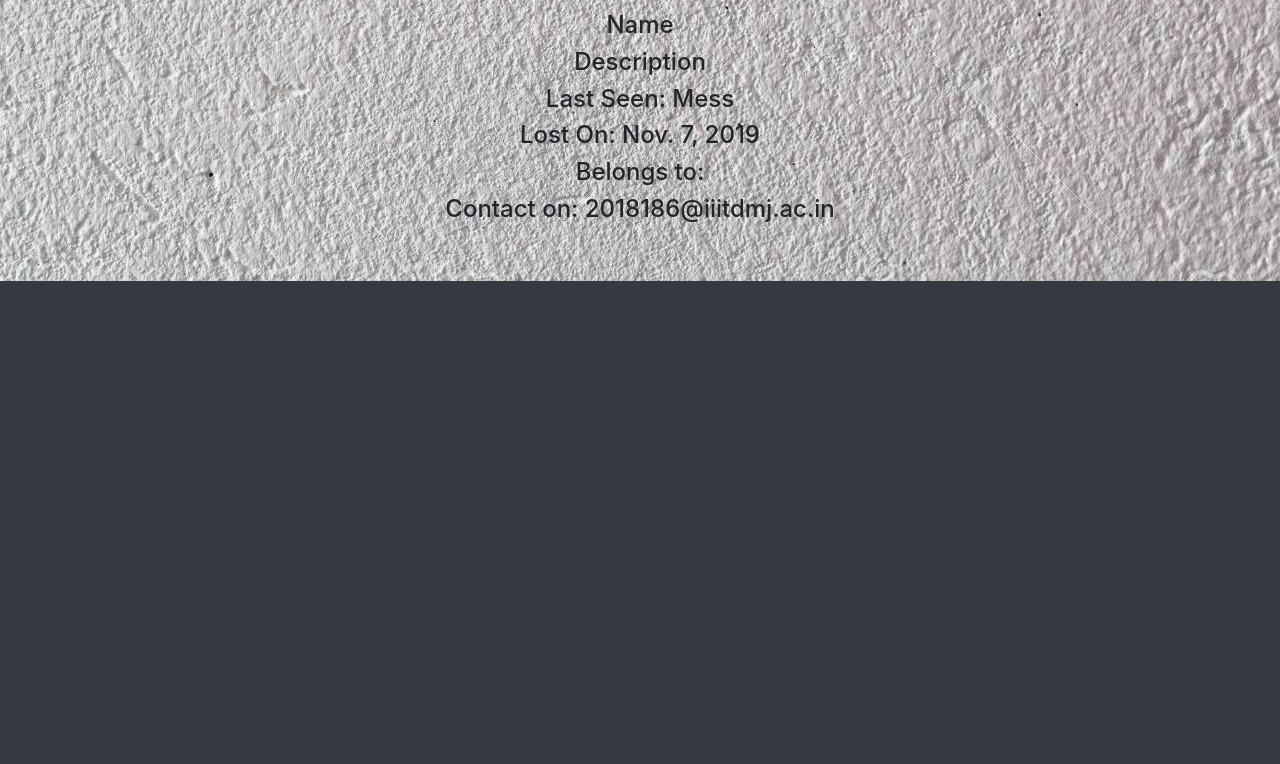
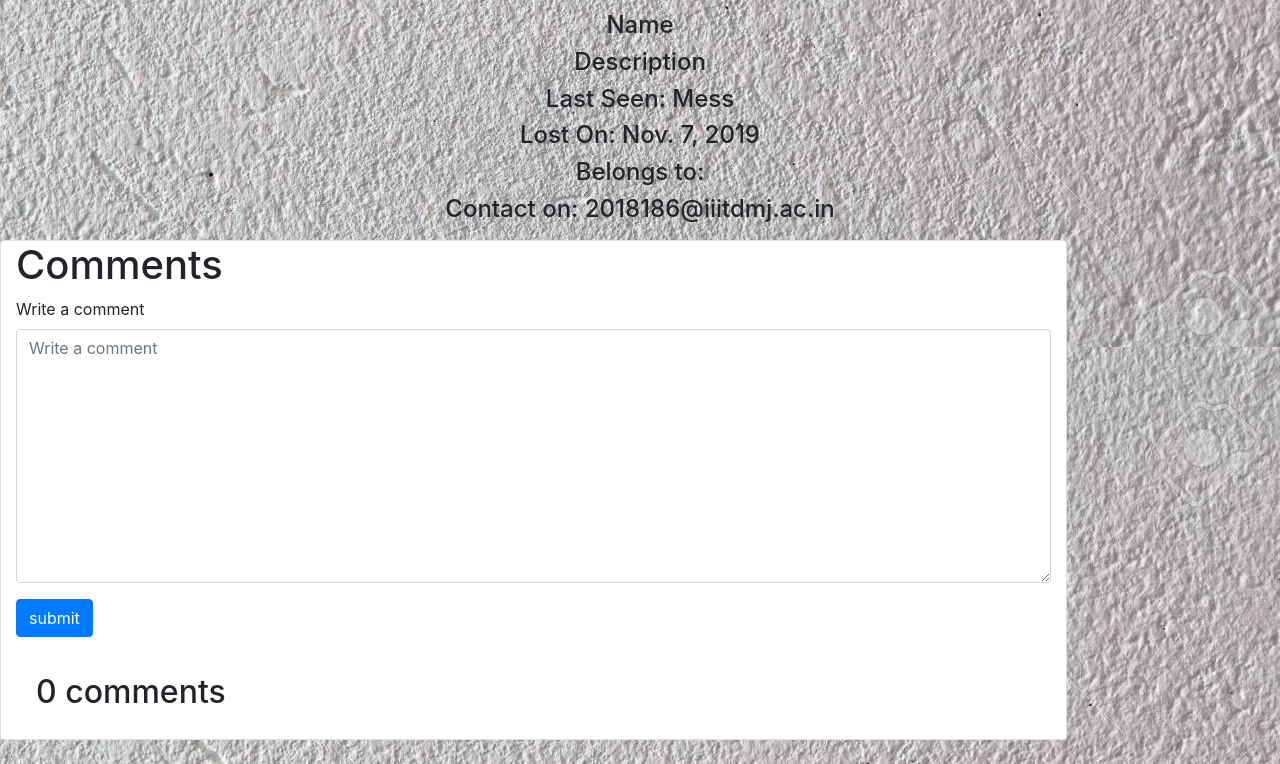
Before and after one commit to desmond-kaneki/LOST_FOUND, a Django app: page /item/details/1 in a window 1280 px wide. Shown: the part 519-1283 px from the top of the page. Before the commit the page ends 800 px from the top, so only its background shows below. Run offline with Django 3.2, Linux system fonts and the light colour scheme; data comes from the database, SQL or seed files in the repository; both versions use the stored data as it was after the commit; some libraries are stand-ins or nearby versions.

Commit message:
Added comments feature

```diff
--- a/LOST_FOUND/LOST_FOUND/settings.py
+++ b/LOST_FOUND/LOST_FOUND/settings.py
@@ -109,7 +109,7 @@ AUTH_PASSWORD_VALIDATORS = [
 
 LANGUAGE_CODE = 'en-us'
 
-TIME_ZONE = 'UTC'
+TIME_ZONE = 'Asia/Kolkata'
 
 USE_I18N = True
 
--- a/LOST_FOUND/item/admin.py
+++ b/LOST_FOUND/item/admin.py
@@ -1,5 +1,6 @@
 from django.contrib import admin
-from .models import item
+from .models import item, comments
 
 # Register your models here.
 admin.site.register(item)
+admin.site.register(comments)
--- a/LOST_FOUND/item/forms.py
+++ b/LOST_FOUND/item/forms.py
@@ -1,7 +1,15 @@
 from django import forms
-from .models import item
+from .models import item, comments
 
 class new_item(forms.ModelForm):
     class Meta:
         model = item
         fields = ('item_name','item_image','item_description','item_date','item_status','item_last_place_seen')
+
+class CommentForm(forms.ModelForm):
+    class Meta:
+        model = comments
+        fields = ('body',)
+        labels = {
+                    'body':'Write a comment',
+        }
--- a/LOST_FOUND/item/models.py
+++ b/LOST_FOUND/item/models.py
@@ -10,3 +10,15 @@ class item(models.Model):
     item_status_choices = (('L','LOST'),('F','FOUND'))
     item_status = models.CharField(max_length=1,choices=item_status_choices)
     item_last_place_seen = models.CharField(max_length=256,blank=False)
+
+class comments(models.Model):
+    user = models.ForeignKey(User, on_delete=models.CASCADE, related_name='user_comments')
+    comment_item = models.ForeignKey(item, on_delete=models.CASCADE, related_name='item_comments')
+    commented_on = models.DateTimeField(auto_now_add = True)
+    body = models.TextField()
+
+    class Meta:
+        ordering = ['-commented_on']
+
+    def __str__(self):
+        return 'Comment {} by {}'.format(self.body, self.user)
--- a/LOST_FOUND/item/views.py
+++ b/LOST_FOUND/item/views.py
@@ -2,8 +2,8 @@ from django.shortcuts import render, redirect, get_object_or_404
 from . import forms
 from django.contrib.auth.decorators import login_required
 from django.contrib.auth.models import User
-from .forms import new_item
-from .models import item
+from .forms import new_item, CommentForm
+from .models import item, comments
 # Create your views here.
 
 @login_required
@@ -22,4 +22,11 @@ def new_item_view(request):
 
 def item_details(request, item_id):
     Item = get_object_or_404(item, pk=item_id)
-    return render(request, 'details.html', {'item':Item})
+    if request.method == 'POST':
+        comment = CommentForm(request.POST)
+        if comment.is_valid():
+            comment = comment.save(commit=False)
+            comment.user = request.user
+            comment.comment_item = Item
+            comment.save()
+    return render(request, 'details.html', {'item':Item, 'comments':Item.item_comments.all(), 'form': CommentForm})
--- a/LOST_FOUND/templates/details.html
+++ b/LOST_FOUND/templates/details.html
@@ -1,4 +1,5 @@
 {% extends "base.html" %}
+{% load bootstrap3 %}
 {% load static from staticfiles %}
 
 {% block content %}
@@ -25,4 +26,27 @@
     {% endif %}
   </div>
 </div>
+<div class="col-md-10 card mb-4  mt-3 ">
+  <h1>Comments</h1>
+      <form method="post">
+        {% bootstrap_form form %}
+        {% csrf_token %}
+        <input type="submit" class="btn btn-primary" value="submit">
+      </form>
+      <div class="card-body">
+        <!-- comments -->
+        <h2>{{ comments.count }} comments</h2>
+        {% for comment in comments %}
+          <div class="comments" style="padding: 10px;">
+            <p class="font-weight-bold">
+              {{ comment.user }}
+              <span class=" text-muted font-weight-normal">
+                {{ comment.commented_on }}
+              </span>
+            </p>
+            {{ comment.body | linebreaks }}
+          </div>
+        {% endfor %}
+      </div>
+  </div>
 {% endblock content%}
```
Also changed, not shown: LOST_FOUND/db.sqlite3, LOST_FOUND/item/migrations/0004_comments.py (added), LOST_FOUND/item/migrations/0005_auto_20191125_1439.py (added).
